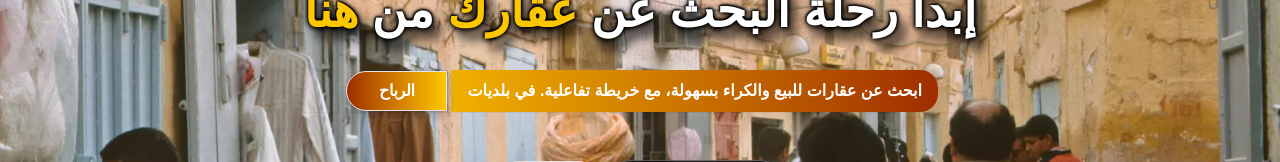
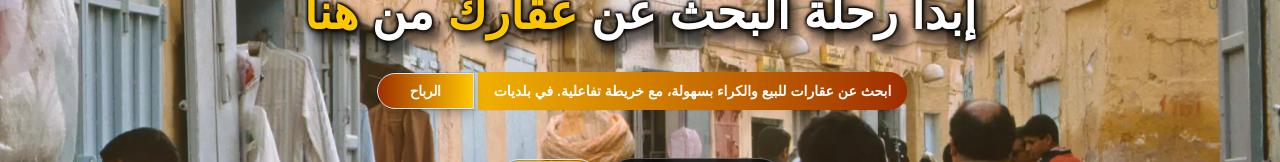
Before and after one commit to boubaker100/Souf-Estate, a React (Vite) app in the folder client/: page / in a window 1280 px wide. Shown: the part 271-433 px from the top of the page. Built offline with nearby package versions, Linux system fonts and the light colour scheme; no server answers; a web font is replaced by a local one.

Commit message:
Change text size in hero component

```diff
--- a/client/src/components/navbar/hero.jsx
+++ b/client/src/components/navbar/hero.jsx
@@ -196,7 +196,7 @@ export default function HeroTemplate({
           </h1>
 
           <motion.div dir="rtl" className="relative font-extrabold mt-5 ">
-            <div className="flex flex-col md:flex-row justify-center items-center text-md shadow-2xs leading-relaxed">
+            <div className="flex flex-col md:flex-row justify-center items-center text-sm shadow-2xs leading-relaxed">
               <Highlight>
                 ابحث عن عقارات للبيع والكراء بسهولة، مع خريطة تفاعلية. في
                 بلديات{" "}
```
